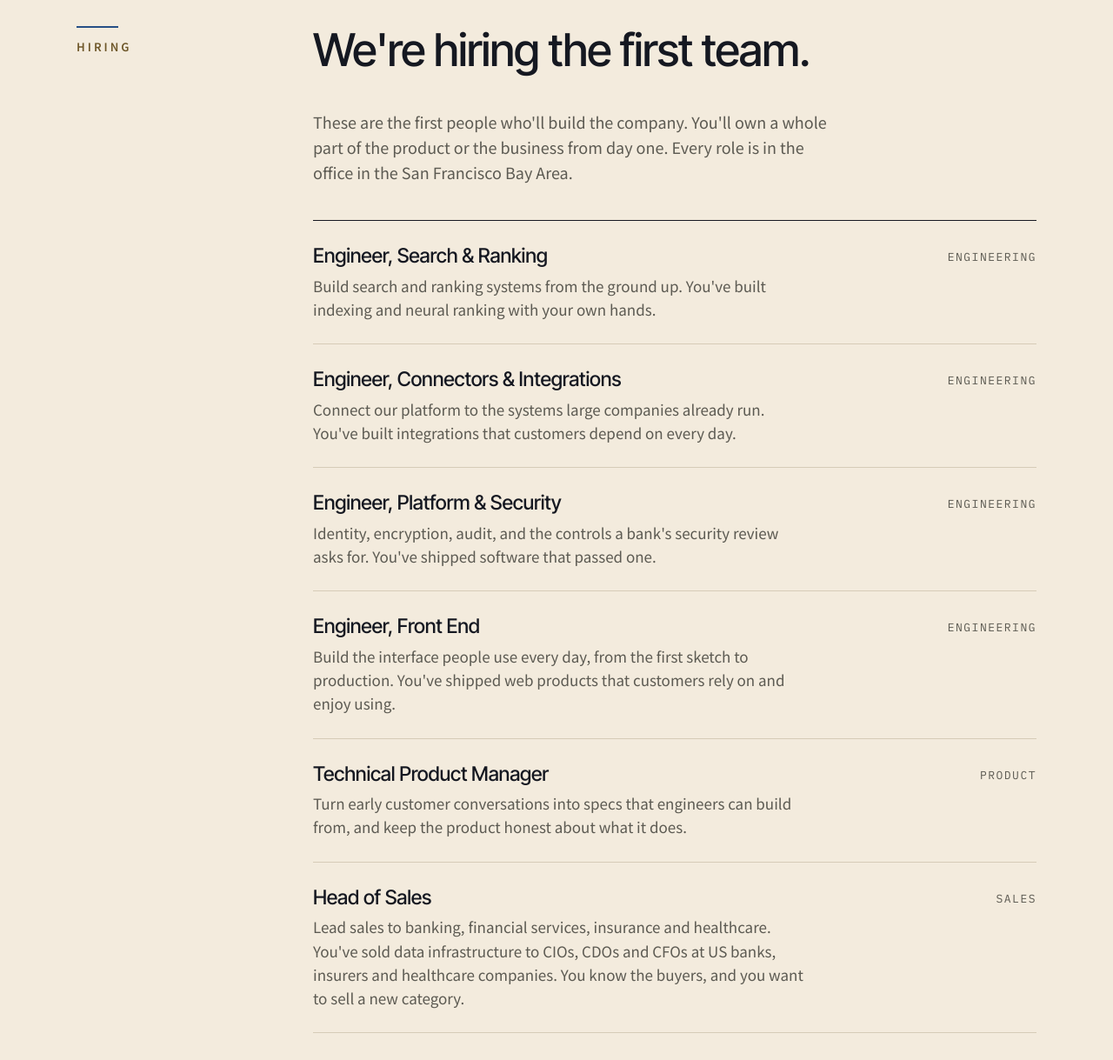
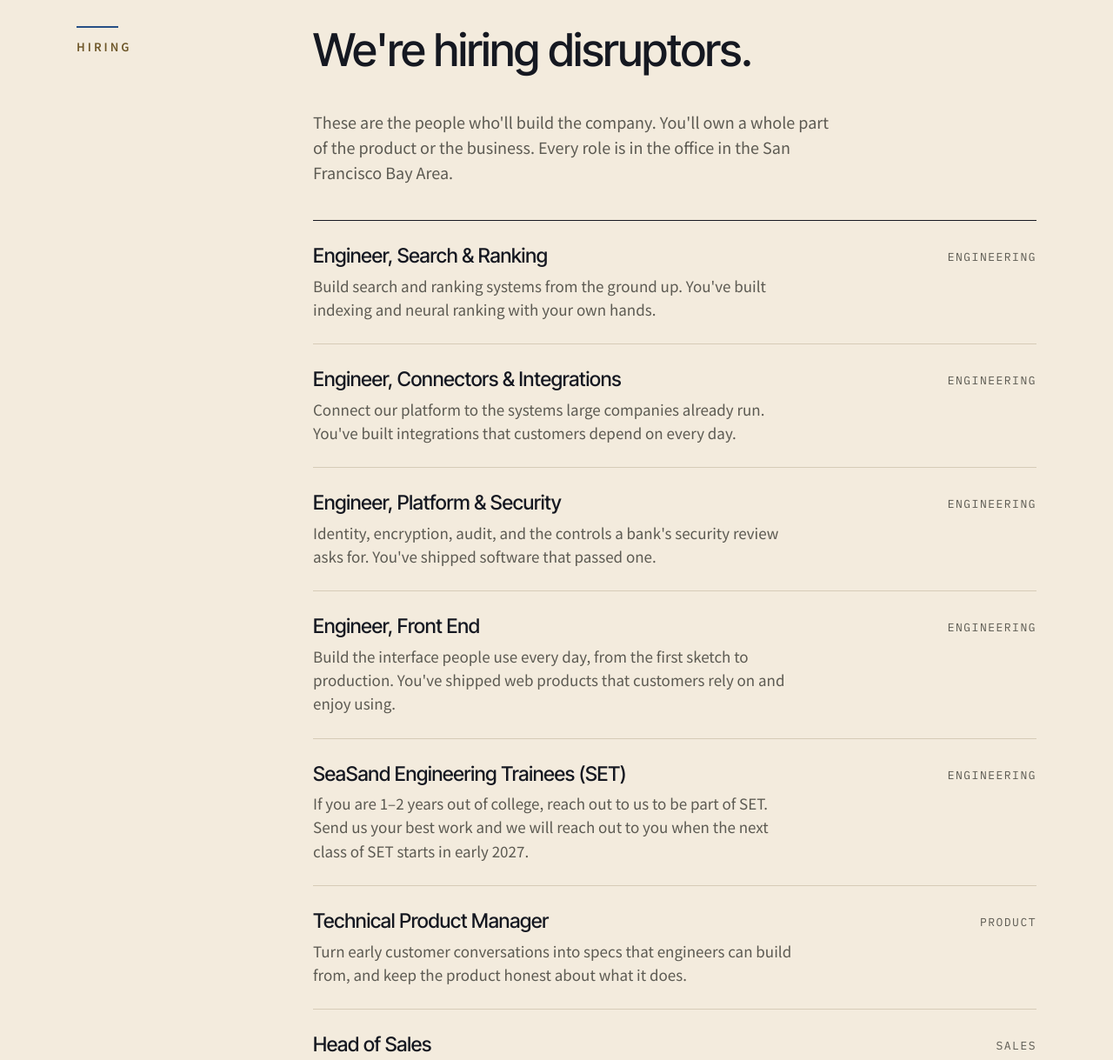
Before and after one commit to anionline/grantha-site, a plain HTML site: page index.html in a window 1280 px wide. Shown: the part 520-1739 px from the top of the page at 87% size. Drawn offline with Linux system fonts and the light colour scheme; animation ran at ten frames a second.

Commit message:
Hiring: "We're hiring disruptors.", new lede, and the SeaSand Engineering Trainees (SET) role (Ani)
Co-Authored-By: Claude Opus 5.5 <noreply@anthropic.com>
Claude-Session: https://claude.ai/code/session_01RSy921qqnfkSxHgkthsN9c

```diff
--- a/index.html
+++ b/index.html
@@ -300,13 +300,14 @@ footer .left { display: flex; flex-wrap: wrap; align-items: center; gap: 12px 20
     <div class="wrap">
       <div class="rail"><p class="kicker">Hiring</p></div>
       <div class="body">
-        <h2 id="hiring-h">We're hiring the first team.</h2>
-        <p class="lede">These are the first people who'll build the company. You'll own a whole part of the product or the business from day one. Every role is in the office in the San Francisco Bay Area.</p>
+        <h2 id="hiring-h">We're hiring disruptors.</h2>
+        <p class="lede">These are the people who'll build the company. You'll own a whole part of the product or the business. Every role is in the office in the San Francisco Bay Area.</p>
         <ul class="roles">
           <li class="role"><h3>Engineer, Search &amp; Ranking</h3><p>Build search and ranking systems from the ground up. You've built indexing and neural ranking with your own hands.</p><span class="area">Engineering</span></li>
           <li class="role"><h3>Engineer, Connectors &amp; Integrations</h3><p>Connect our platform to the systems large companies already run. You've built integrations that customers depend on every day.</p><span class="area">Engineering</span></li>
           <li class="role"><h3>Engineer, Platform &amp; Security</h3><p>Identity, encryption, audit, and the controls a bank's security review asks for. You've shipped software that passed one.</p><span class="area">Engineering</span></li>
           <li class="role"><h3>Engineer, Front End</h3><p>Build the interface people use every day, from the first sketch to production. You've shipped web products that customers rely on and enjoy using.</p><span class="area">Engineering</span></li>
+          <li class="role"><h3>SeaSand Engineering Trainees (SET)</h3><p>If you are 1&ndash;2 years out of college, reach out to us to be part of SET. Send us your best work and we will reach out to you when the next class of SET starts in early 2027.</p><span class="area">Engineering</span></li>
           <li class="role"><h3>Technical Product Manager</h3><p>Turn early customer conversations into specs that engineers can build from, and keep the product honest about what it does.</p><span class="area">Product</span></li>
           <li class="role"><h3>Head of Sales</h3><p>Lead sales to banking, financial services, insurance and healthcare. You've sold data infrastructure to CIOs, CDOs and CFOs at US banks, insurers and healthcare companies. You know the buyers, and you want to sell a new category.</p><span class="area">Sales</span></li>
         </ul>
```
